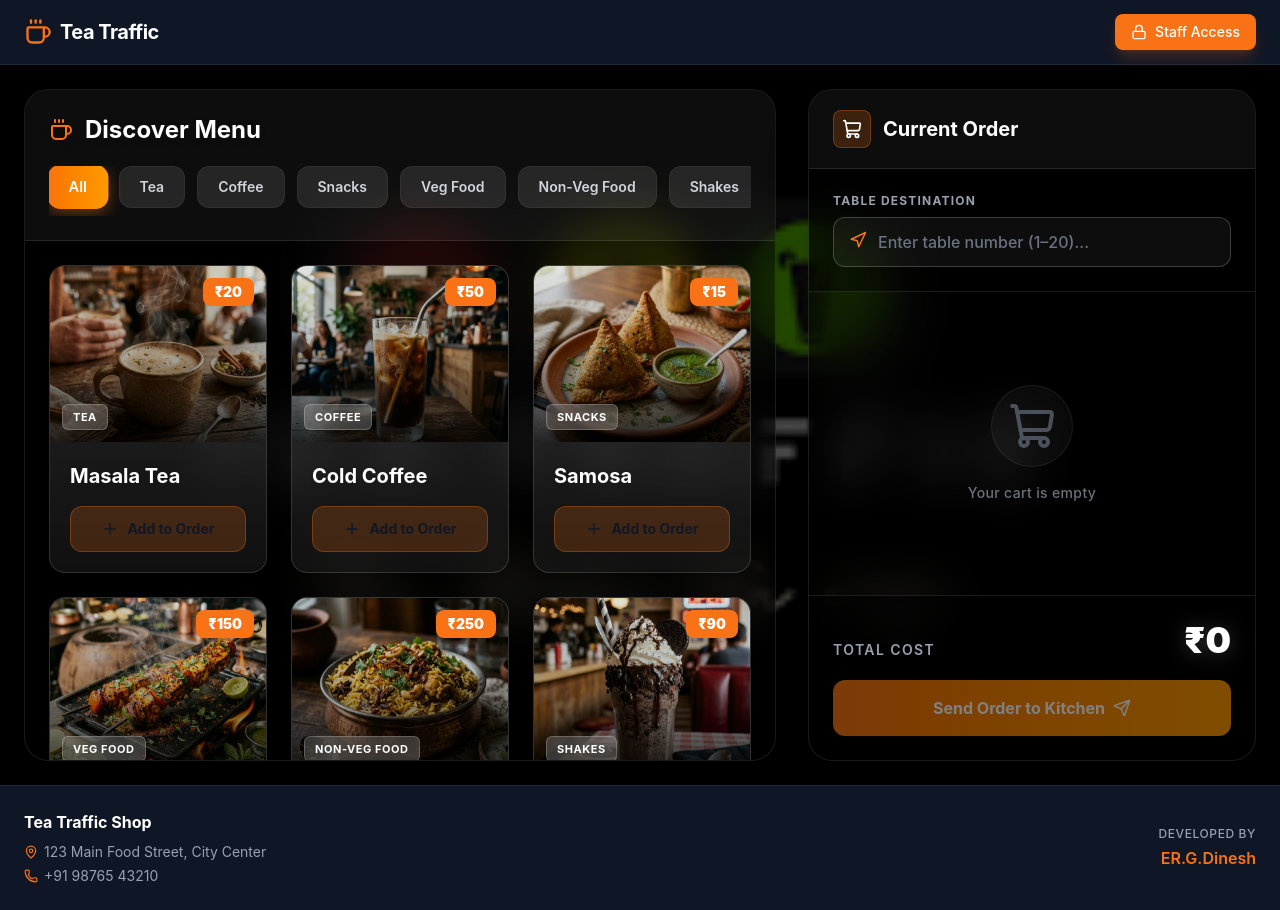
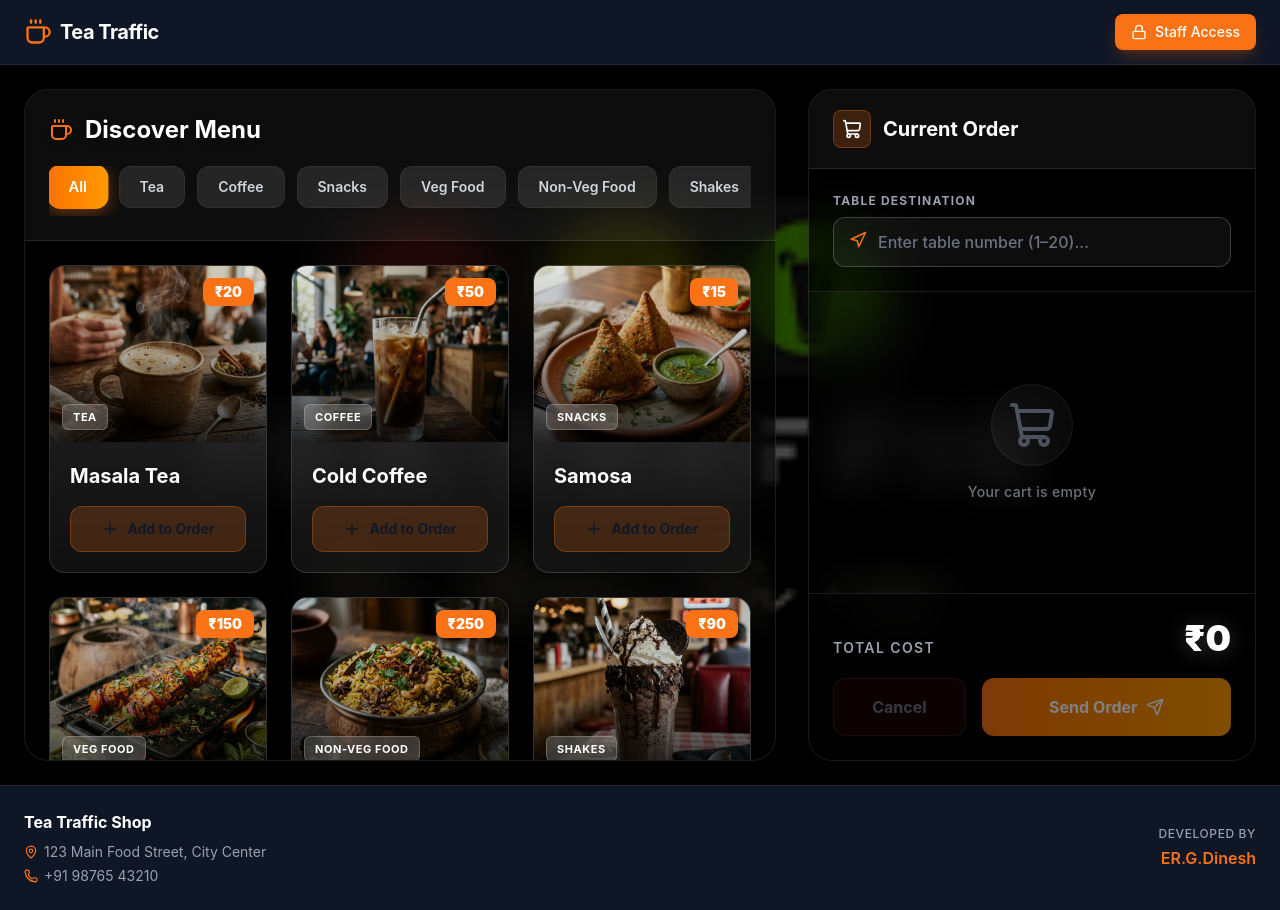
Before and after one commit to Dinesh-106/Tea-Traffic, a React app in the folder frontend/: page / in a window 1280 px wide. Built offline with nearby package versions, Linux system fonts and the light colour scheme; the HTML template or start-up script is replaced by a standard one.

Commit message:
feat-add-cancel-button-to-order-dashboard

```diff
--- a/frontend/src/pages/OrderDashboard.jsx
+++ b/frontend/src/pages/OrderDashboard.jsx
@@ -214,13 +214,28 @@ export default function OrderDashboard() {
               <span className="text-gray-400 font-semibold text-sm uppercase tracking-widest">Total Cost</span>
               <span className="text-4xl font-black text-white drop-shadow-[0_2px_10px_rgba(255,255,255,0.2)]">₹{totalCost}</span>
             </div>
-            <button
-              onClick={submitOrder}
-              disabled={cart.length === 0 || isSubmitting || !tableNumber}
-              className="w-full py-4 bg-gradient-to-r from-brand-orange-500 to-amber-500 text-white rounded-xl font-bold text-base shadow-[0_0_20px_rgba(249,115,22,0.4)] hover:shadow-[0_0_30px_rgba(249,115,22,0.6)] disabled:opacity-50 disabled:shadow-none hover:-translate-y-1 active:scale-95 transition-all flex items-center justify-center gap-2"
-            >
-              {isSubmitting ? 'Routing to Kitchen...' : 'Send Order to Kitchen'} {!isSubmitting && <Send size={18} />}
-            </button>
+            <div className="flex gap-4">
+              <button
+                onClick={() => {
+                  if (window.confirm('Are you sure you want to cancel this order?')) {
+                    setCart([]);
+                    setTableNumber('');
+                    setIsCartOpen(false);
+                  }
+                }}
+                disabled={cart.length === 0}
+                className="w-1/3 py-4 bg-red-500/10 text-red-500 border border-red-500/30 rounded-xl font-bold text-base hover:bg-red-500 hover:text-white disabled:opacity-50 disabled:border-white/10 disabled:text-gray-500 hover:-translate-y-1 active:scale-95 transition-all"
+              >
+                Cancel
+              </button>
+              <button
+                onClick={submitOrder}
+                disabled={cart.length === 0 || isSubmitting || !tableNumber}
+                className="flex-1 py-4 bg-gradient-to-r from-brand-orange-500 to-amber-500 text-white rounded-xl font-bold text-base shadow-[0_0_20px_rgba(249,115,22,0.4)] hover:shadow-[0_0_30px_rgba(249,115,22,0.6)] disabled:opacity-50 disabled:shadow-none hover:-translate-y-1 active:scale-95 transition-all flex items-center justify-center gap-2"
+              >
+                {isSubmitting ? 'Routing...' : 'Send Order'} {!isSubmitting && <Send size={18} />}
+              </button>
+            </div>
           </div>
         </div>
       </div>
```
